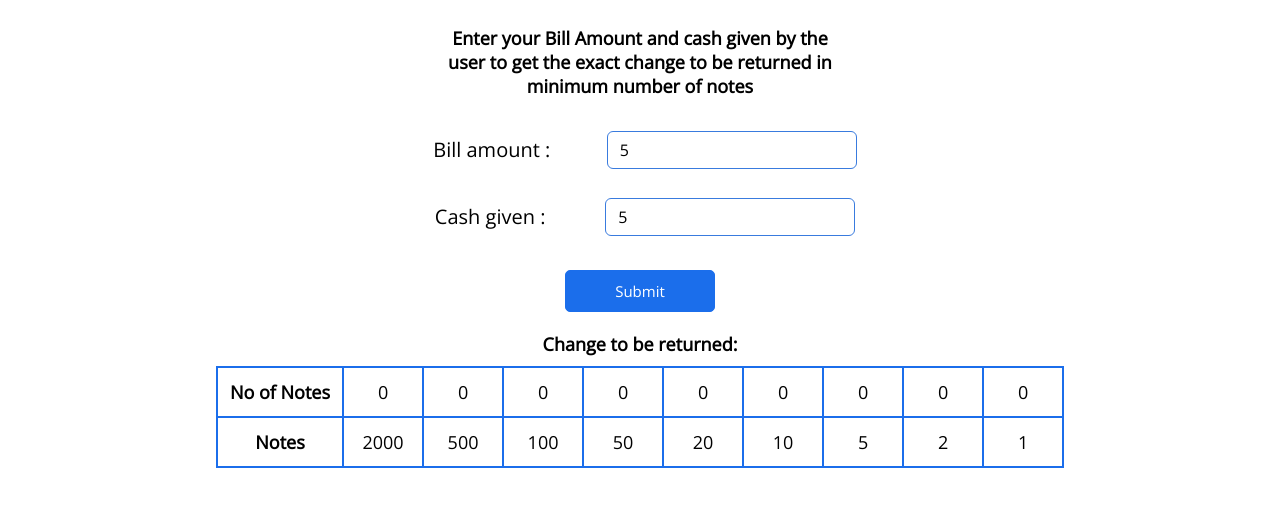
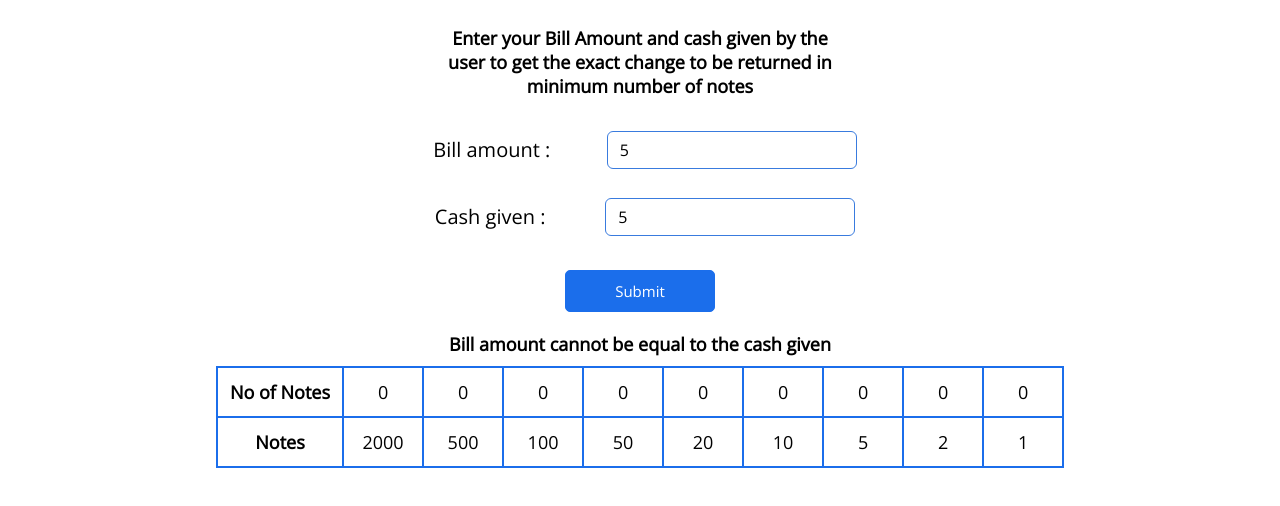
Before and after one commit to Hrushikesh1430/Cash-Register, a plain HTML site: page index.html in a window 1280 px wide. Both pictures are taken after typing "5", "5" into the empty fields and a click on the button "Submit". Shown: the part 142-648 px from the top of the page. Drawn offline with nearby package versions, Linux system fonts and the light colour scheme.

Commit message:
Logic update in cash register

```diff
--- a/index.html
+++ b/index.html
@@ -245,7 +245,11 @@
       if (bill.value === "" || cash.value === "") {
         output.innerHTML = "Please fill all the fields.";
         output.style.display = "block";
-
+        return;
+      }
+      if (bill.value === cash.value) {
+        output.innerHTML = "Bill amount cannot be equal to the cash given";
+        output.style.display = "block";
         return;
       }
       var bill_amount = parseInt(bill.value);
```
